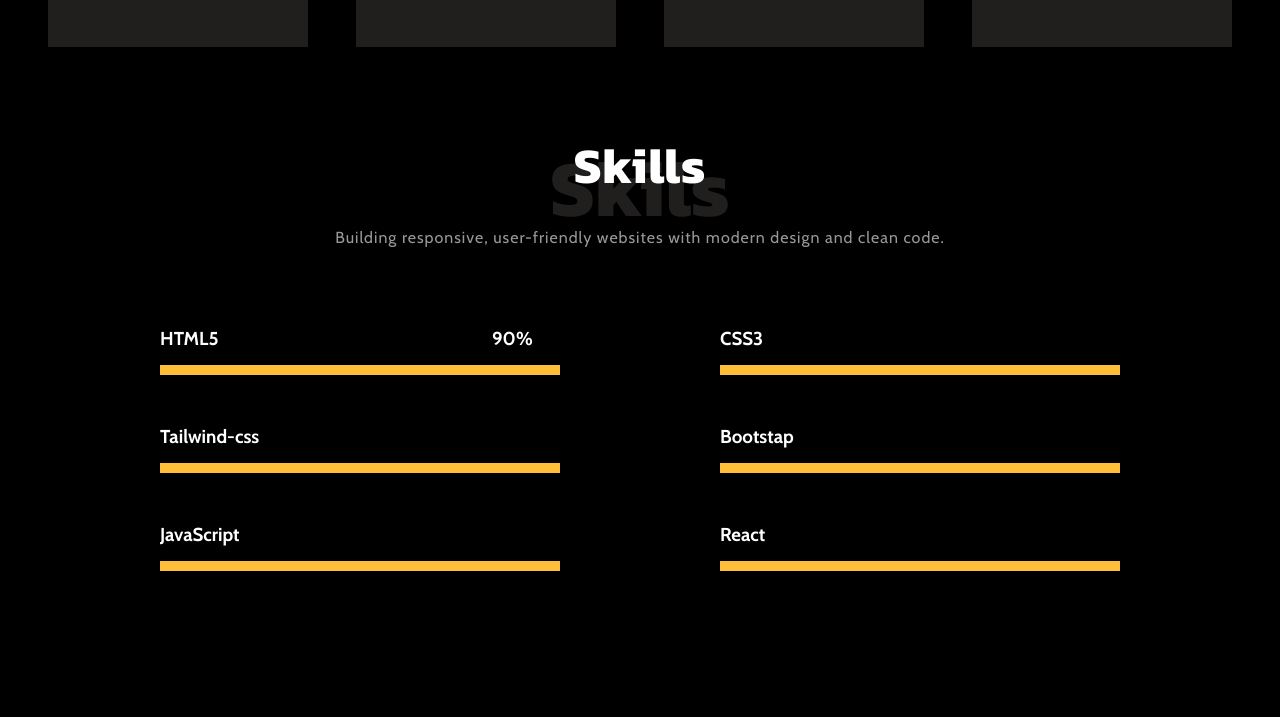
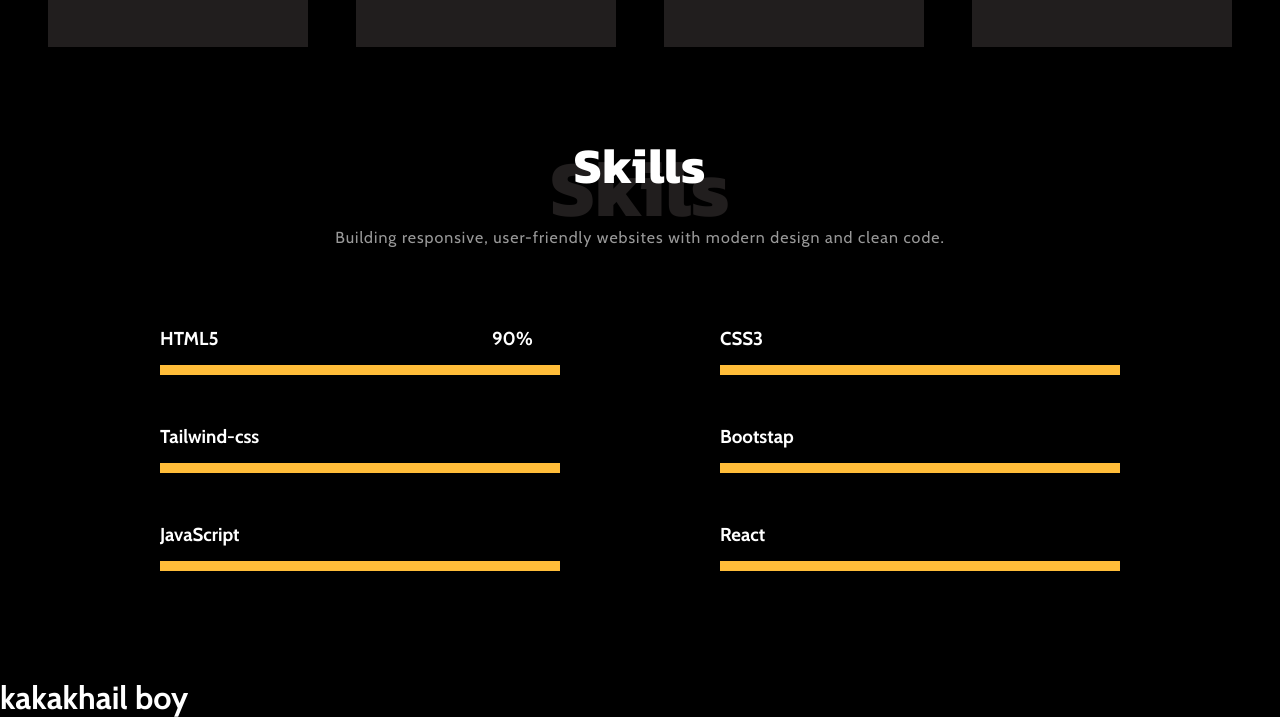
Before and after one commit to kamran-ali555/My-Portfolio, a plain HTML site: page index.html in a window 1280 px wide. Shown: the part 2983-3700 px from the top of the page. Before the commit the page ends 3661 px from the top, so only its background shows below. Drawn offline with nearby package versions, Linux system fonts and the light colour scheme; a web font is replaced by a local one.

Commit message:
first commit

```diff
--- a/index.html
+++ b/index.html
@@ -261,6 +261,8 @@
           </div>
         </div>
       </section>
+
+      <h1>kakakhail boy</h1>
     </main>
     <script src="./portfolio.js"></script>
   </body>
```
